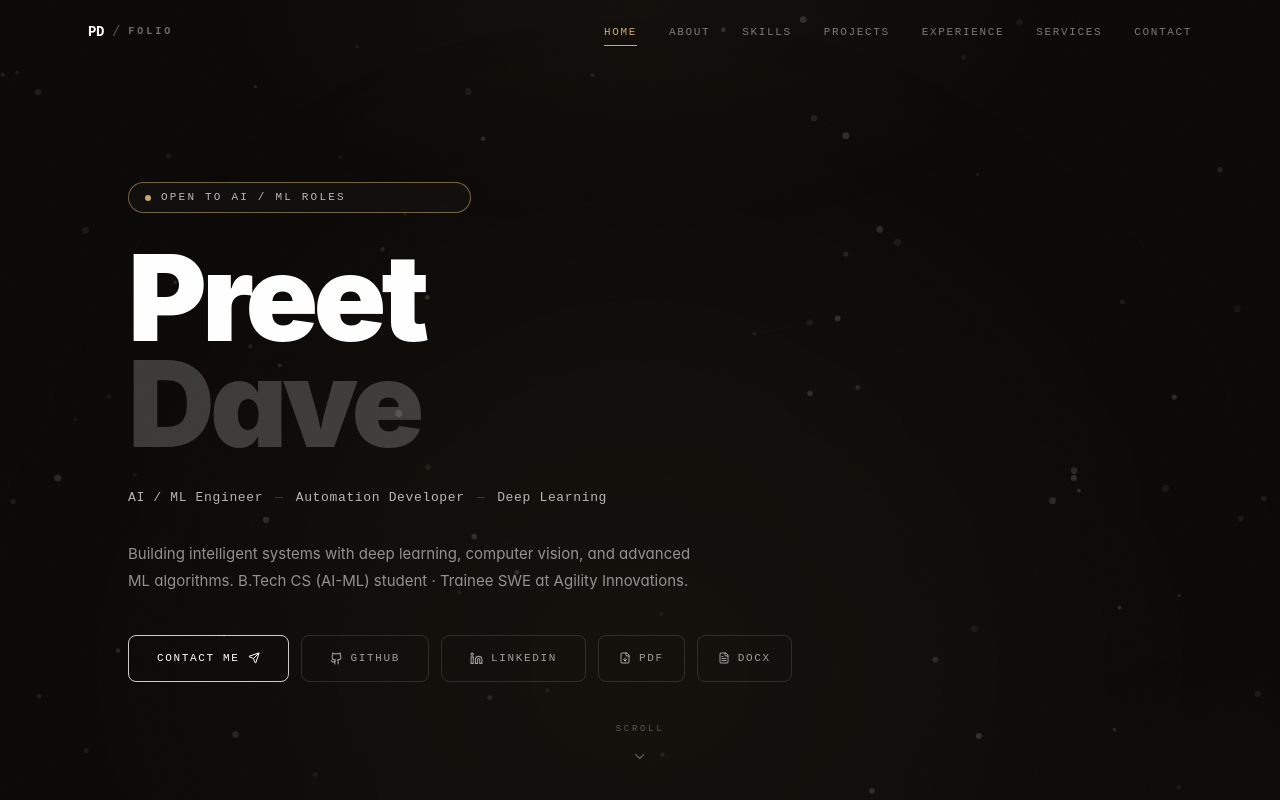
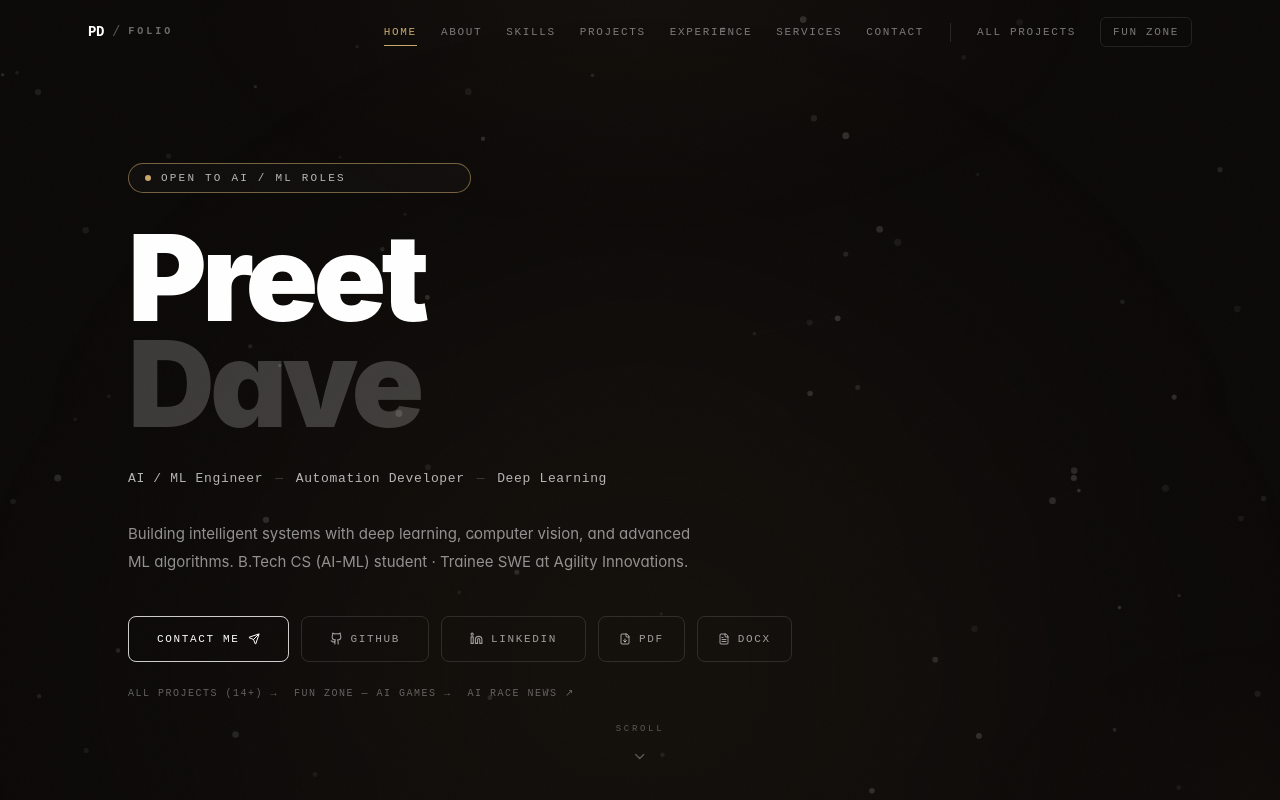
Before and after one commit to iampreetdave-max/portfolio, a Next.js app: page / in a window 1280 px wide. Shown: the top 800 px of the page. Built offline with nearby package versions, Linux system fonts and the light colour scheme.

Commit message:
nav: add Projects + Fun Zone page links to home navbar; add AI Race News link to footer

```diff
--- a/app/page.tsx
+++ b/app/page.tsx
@@ -459,7 +459,7 @@ export default function Home() {
             <span className="text-white/30 font-light">/</span>
             <span className="text-white/40 text-[10px] tracking-[0.3em] uppercase">Folio</span>
           </a>
-          <div className="hidden md:flex items-center gap-8">
+          <div className="hidden md:flex items-center gap-6">
             {navItems.map((item) => (
               <a
                 key={item}
@@ -471,6 +471,21 @@ export default function Home() {
                 {item}
               </a>
             ))}
+            {/* Divider */}
+            <span className="text-white/[0.12] font-light">|</span>
+            {/* Page links */}
+            <Link
+              href="/projects"
+              className="font-mono text-[11px] tracking-[0.15em] uppercase text-white/45 hover:text-[#C9A86A] transition-colors duration-300"
+            >
+              All Projects
+            </Link>
+            <Link
+              href="/fun"
+              className="font-mono text-[11px] tracking-[0.15em] border border-white/[0.10] px-3 py-1.5 text-white/45 hover:border-[#C9A86A]/45 hover:text-[#C9A86A] transition-all duration-300 rounded-md uppercase"
+            >
+              Fun Zone
+            </Link>
           </div>
           <button
             onClick={() => setMenuOpen(!menuOpen)}
@@ -502,6 +517,32 @@ export default function Home() {
                     {item}
                   </a>
                 ))}
+                {/* Divider */}
+                <div className="border-t border-white/[0.06]" />
+                {/* Page links in mobile menu */}
+                <Link
+                  href="/projects"
+                  onClick={() => setMenuOpen(false)}
+                  className="font-mono text-sm tracking-wider text-white/55 hover:text-[#C9A86A] transition-colors flex items-center gap-2"
+                >
+                  All Projects <ArrowRight size={13} />
+                </Link>
+                <Link
+                  href="/fun"
+                  onClick={() => setMenuOpen(false)}
+                  className="font-mono text-sm tracking-wider text-white/55 hover:text-[#C9A86A] transition-colors flex items-center gap-2"
+                >
+                  Fun Zone <span className="text-[10px] opacity-60">(AI games)</span>
+                </Link>
+                <a
+                  href="https://github.com/iampreetdave-max/ai-race-news"
+                  target="_blank"
+                  rel="noopener noreferrer"
+                  onClick={() => setMenuOpen(false)}
+                  className="font-mono text-sm tracking-wider text-white/55 hover:text-[#C9A86A] transition-colors flex items-center gap-2"
+                >
+                  AI Race News <span className="text-[10px] opacity-60">(GitHub ↗)</span>
+                </a>
               </div>
             </motion.div>
           )}
@@ -587,6 +628,30 @@ export default function Home() {
                 className="group font-mono text-[11px] tracking-[0.15em] border border-white/[0.12] px-5 py-3.5 text-white/60 hover:border-[#C9A86A]/50 hover:text-[#C9A86A] transition-all duration-300 rounded-lg flex items-center gap-2 uppercase"
               >
                 <FileText size={12} /> DOCX
+              </a>
+            </motion.div>
+
+            {/* Quick page links below hero CTA */}
+            <motion.div initial={{ opacity: 0 }} animate={{ opacity: 1 }} transition={{ delay: 1.1, duration: 0.6 }} className="flex flex-wrap gap-4 items-center mt-6">
+              <Link
+                href="/projects"
+                className="font-mono text-[10px] tracking-[0.15em] text-white/35 hover:text-white/70 transition-colors uppercase flex items-center gap-1.5"
+              >
+                All Projects ({14}+) →
+              </Link>
+              <Link
+                href="/fun"
+                className="font-mono text-[10px] tracking-[0.15em] text-white/35 hover:text-[#C9A86A] transition-colors uppercase flex items-center gap-1.5"
+              >
+                Fun Zone — AI games →
+              </Link>
+              <a
+                href="https://github.com/iampreetdave-max/ai-race-news"
+                target="_blank"
+                rel="noopener noreferrer"
+                className="font-mono text-[10px] tracking-[0.15em] text-white/35 hover:text-[#C9A86A] transition-colors uppercase flex items-center gap-1.5"
+              >
+                AI Race News ↗
               </a>
             </motion.div>
           </div>
@@ -762,7 +827,7 @@ export default function Home() {
               ))}
             </motion.div>
 
-            {/* Bottom 2 image projects */}
+            {/* Bottom image projects */}
             <motion.div variants={stagger} className="grid grid-cols-1 md:grid-cols-2 gap-4 mb-4">
               {imageProjects.slice(2).map((p) => (
                 <motion.div key={p.id} variants={fadeUp}>
@@ -785,6 +850,18 @@ export default function Home() {
                       <span className="absolute top-3 left-3 font-mono text-[9px] tracking-[0.18em] text-white/85 border border-white/25 bg-black/60 backdrop-blur-md px-2.5 py-1 rounded-full uppercase">
                         {p.category}
                       </span>
+                      {/* AI Race News repo badge */}
+                      {p.repo_url && (
+                        <a
+                          href={p.repo_url}
+                          target="_blank"
+                          rel="noopener noreferrer"
+                          onClick={(e) => e.stopPropagation()}
+                          className="absolute top-3 right-3 font-mono text-[9px] tracking-wider border border-white/25 bg-black/60 backdrop-blur-md px-2 py-1 rounded-full text-white/75 hover:border-[#C9A86A]/60 hover:text-[#C9A86A] transition-colors"
+                        >
+                          GitHub ↗
+                        </a>
+                      )}
                     </div>
                     <div className="p-5">
                       <h3 className="text-[15px] font-bold mb-2 text-white/85 group-hover:text-white transition-colors">{p.title}</h3>
@@ -824,18 +901,36 @@ export default function Home() {
                         <span key={tag} className="font-mono text-[9px] px-2 py-0.5 border border-white/[0.07] text-white/45 rounded-md">{tag}</span>
                       ))}
                     </div>
-                    <ArrowRight size={13} className="text-white/30 group-hover:text-[#C9A86A] group-hover:translate-x-0.5 transition-all duration-300 shrink-0" />
+                    {p.repo_url ? (
+                      <a
+                        href={p.repo_url}
+                        target="_blank"
+                        rel="noopener noreferrer"
+                        onClick={(e) => e.stopPropagation()}
+                        className="font-mono text-[9px] text-white/30 hover:text-[#C9A86A] transition-colors shrink-0 border border-white/[0.07] px-2 py-1 rounded-md hover:border-[#C9A86A]/40"
+                      >
+                        GitHub ↗
+                      </a>
+                    ) : (
+                      <ArrowRight size={13} className="text-white/30 group-hover:text-[#C9A86A] group-hover:translate-x-0.5 transition-all duration-300 shrink-0" />
+                    )}
                   </div>
                 </motion.div>
               ))}
             </div>
 
-            <motion.div variants={fadeUp} className="mt-8 text-center">
+            <motion.div variants={fadeUp} className="mt-8 flex flex-wrap items-center justify-center gap-4">
               <Link
                 href="/projects"
                 className="group inline-flex items-center gap-2 font-mono text-[11px] tracking-[0.15em] border border-white/[0.12] px-8 py-3.5 text-white/65 hover:border-[#C9A86A]/45 hover:text-[#C9A86A] transition-all duration-300 rounded-xl uppercase"
               >
                 View All Projects <ArrowRight size={13} className="group-hover:translate-x-1 transition-transform" />
+              </Link>
+              <Link
+                href="/fun"
+                className="group inline-flex items-center gap-2 font-mono text-[11px] tracking-[0.15em] border border-white/[0.07] px-8 py-3.5 text-white/45 hover:border-white/[0.20] hover:text-white/75 transition-all duration-300 rounded-xl uppercase"
+              >
+                Try Fun Zone
               </Link>
             </motion.div>
           </motion.div>
@@ -1298,12 +1393,45 @@ export default function Home() {
           </motion.div>
         </section>
 
-        <footer className="border-t border-white/[0.05] py-8 px-6">
-          <div className="max-w-5xl mx-auto flex flex-col md:flex-row items-center justify-between gap-4">
-            <p className="font-mono text-[10px] text-white/35 tracking-widest">© 2026 PREET GHANSHYAM DAVE</p>
-            <div className="flex items-center gap-2">
-              <span className="w-1.5 h-1.5 rounded-full bg-[#C9A86A]/60" />
-              <p className="font-mono text-[10px] text-white/30 tracking-widest">NEXT.JS · TAILWIND · FRAMER MOTION</p>
+        <footer className="border-t border-white/[0.05] py-10 px-6">
+          <div className="max-w-5xl mx-auto space-y-6">
+            {/* Site links row */}
+            <div className="flex flex-wrap items-center justify-between gap-6">
+              <div className="flex flex-wrap items-center gap-6">
+                <Link href="/projects" className="font-mono text-[10px] text-white/35 hover:text-white/70 tracking-wider transition-colors uppercase">
+                  All Projects →
+                </Link>
+                <Link href="/fun" className="font-mono text-[10px] text-white/35 hover:text-[#C9A86A] tracking-wider transition-colors uppercase">
+                  Fun Zone →
+                </Link>
+                <a
+                  href="https://github.com/iampreetdave-max/ai-race-news"
+                  target="_blank"
+                  rel="noopener noreferrer"
+                  className="font-mono text-[10px] text-white/35 hover:text-[#C9A86A] tracking-wider transition-colors uppercase flex items-center gap-1"
+                >
+                  AI Race News ↗
+                </a>
+              </div>
+              <div className="flex items-center gap-4">
+                <a href="https://github.com/iampreetdave-max" target="_blank" rel="noopener noreferrer" className="text-white/25 hover:text-white/60 transition-colors">
+                  <Github size={14} />
+                </a>
+                <a href="https://www.linkedin.com/in/preet-dave-452023271/" target="_blank" rel="noopener noreferrer" className="text-white/25 hover:text-white/60 transition-colors">
+                  <Linkedin size={14} />
+                </a>
+                <a href="mailto:iampreetdave@gmail.com" className="text-white/25 hover:text-white/60 transition-colors">
+                  <Mail size={14} />
+                </a>
+              </div>
+            </div>
+            {/* Copyright row */}
+            <div className="flex flex-col md:flex-row items-center justify-between gap-3 pt-4 border-t border-white/[0.04]">
+              <p className="font-mono text-[10px] text-white/35 tracking-widest">© 2026 PREET GHANSHYAM DAVE</p>
+              <div className="flex items-center gap-2">
+                <span className="w-1.5 h-1.5 rounded-full bg-[#C9A86A]/60" />
+                <p className="font-mono text-[10px] text-white/30 tracking-widest">NEXT.JS · TAILWIND · FRAMER MOTION</p>
+              </div>
             </div>
           </div>
         </footer>
```
